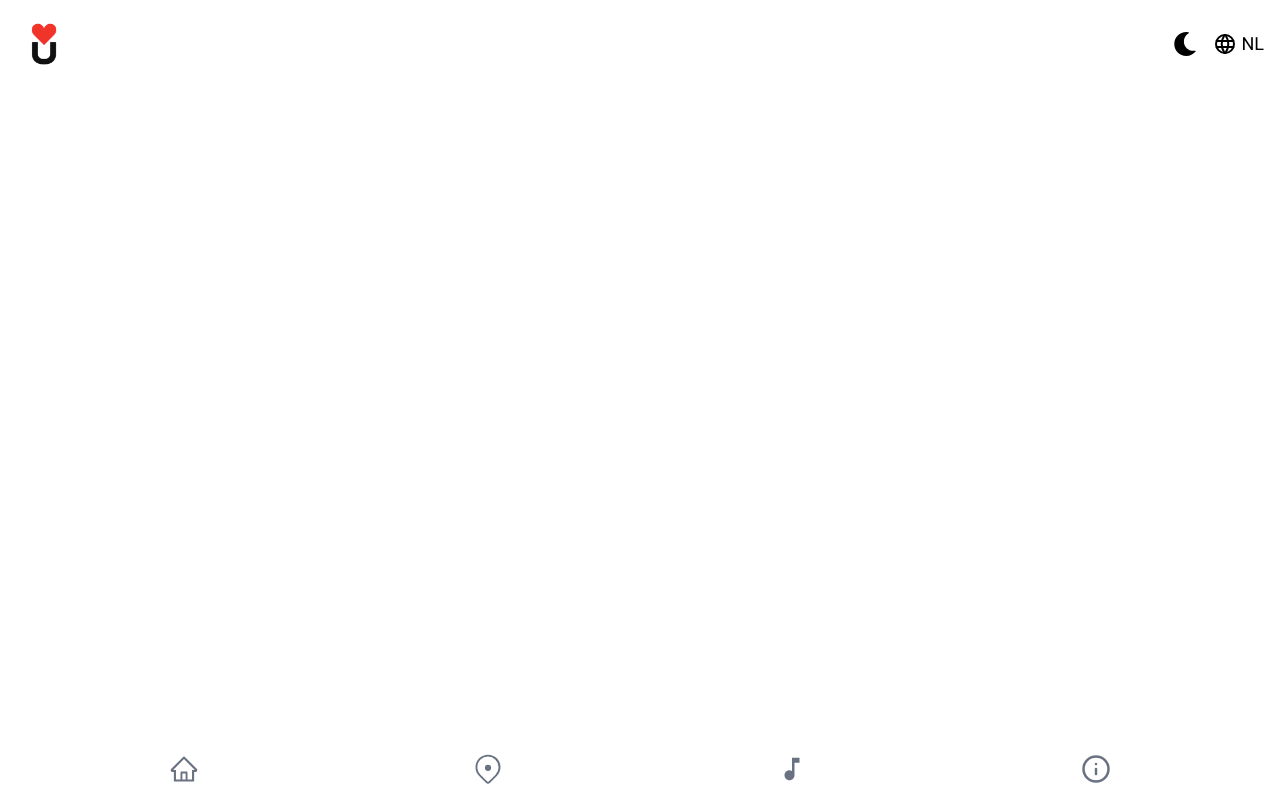
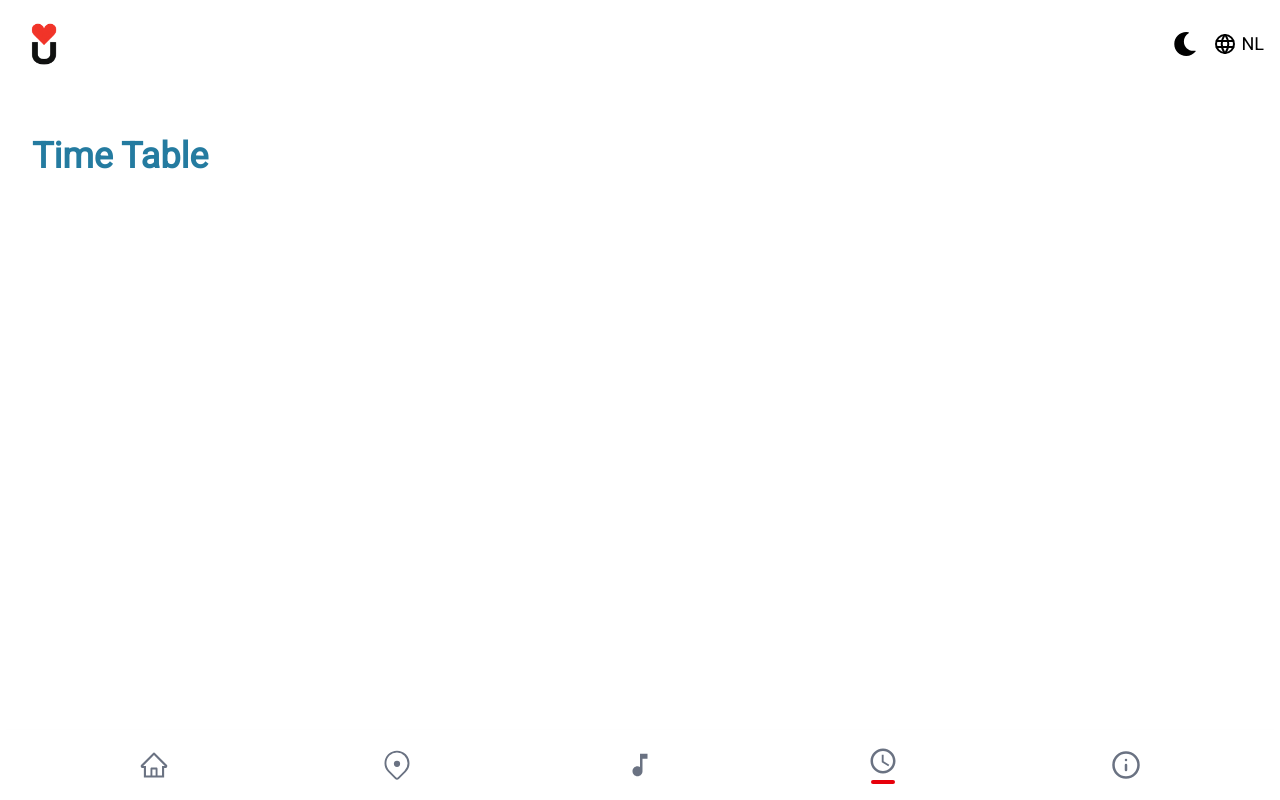
Before and after one commit to David-Schoots/Festival-app-lyou, a React (Vite) app in the folder festival-app/: page /pages/timetable in a window 1280 px wide. Before the commit this address had no page. Built offline with nearby package versions, Linux system fonts and the light colour scheme.

Commit message:
added timetable page

```diff
--- a/festival-app/src/App.jsx
+++ b/festival-app/src/App.jsx
@@ -8,6 +8,7 @@ import Footer from "./components/Footer";
 import Info from "./pages/Info";
 import Location from "./pages/Location";
 import Music from "./pages/Music";
+import TimeTable from "./pages/TimeTable";
 
 function App() {
   return (
@@ -19,6 +20,7 @@ function App() {
         <Route path="/pages/Info" element={<Info />} />
         <Route path="/pages/Location" element={<Location />} />
         <Route path="/pages/Music" element={<Music />} />
+        <Route path="/pages/timetable" element={<TimeTable />} />{" "}
       </Routes>
       <Footer />
     </Router>
--- a/festival-app/src/components/Footer.jsx
+++ b/festival-app/src/components/Footer.jsx
@@ -2,6 +2,8 @@ import { BrowserRouter as Router, Link, useLocation } from "react-router-dom";
 import { AiOutlineHome } from "react-icons/ai";
 import { GoLocation } from "react-icons/go";
 import { FiInfo } from "react-icons/fi";
+import { MdAccessTime } from "react-icons/md";
+
 import { IoMdMusicalNote } from "react-icons/io";
 
 export default function Footer() {
@@ -50,6 +52,19 @@ export default function Footer() {
         )}
       </Link>
 
+      {/* Time Icon */}
+      <Link
+        to="/pages/timetable"
+        className={`flex flex-col items-center ${
+          isActive("/pages/timeTable") ? "text-red-500" : "text-gray-500"
+        }`}
+      >
+        <MdAccessTime className="text-3xl" />
+        {isActive("/pages/timetable") && (
+          <div className="w-6 h-1 bg-red-600 mt-1 rounded-full"></div>
+        )}
+      </Link>
+
       {/* Info Icon */}
       <Link
         to="/pages/info"
--- /dev/null
+++ b/festival-app/src/pages/TimeTable.jsx
@@ -0,0 +1,7 @@
+export default function TimeTable() {
+  return (
+    <h2 className="text-4xl text-[#247BA0] font-roboto font-bold mt-12 ml-8 mb-8">
+      Time Table
+    </h2>
+  );
+}
```
